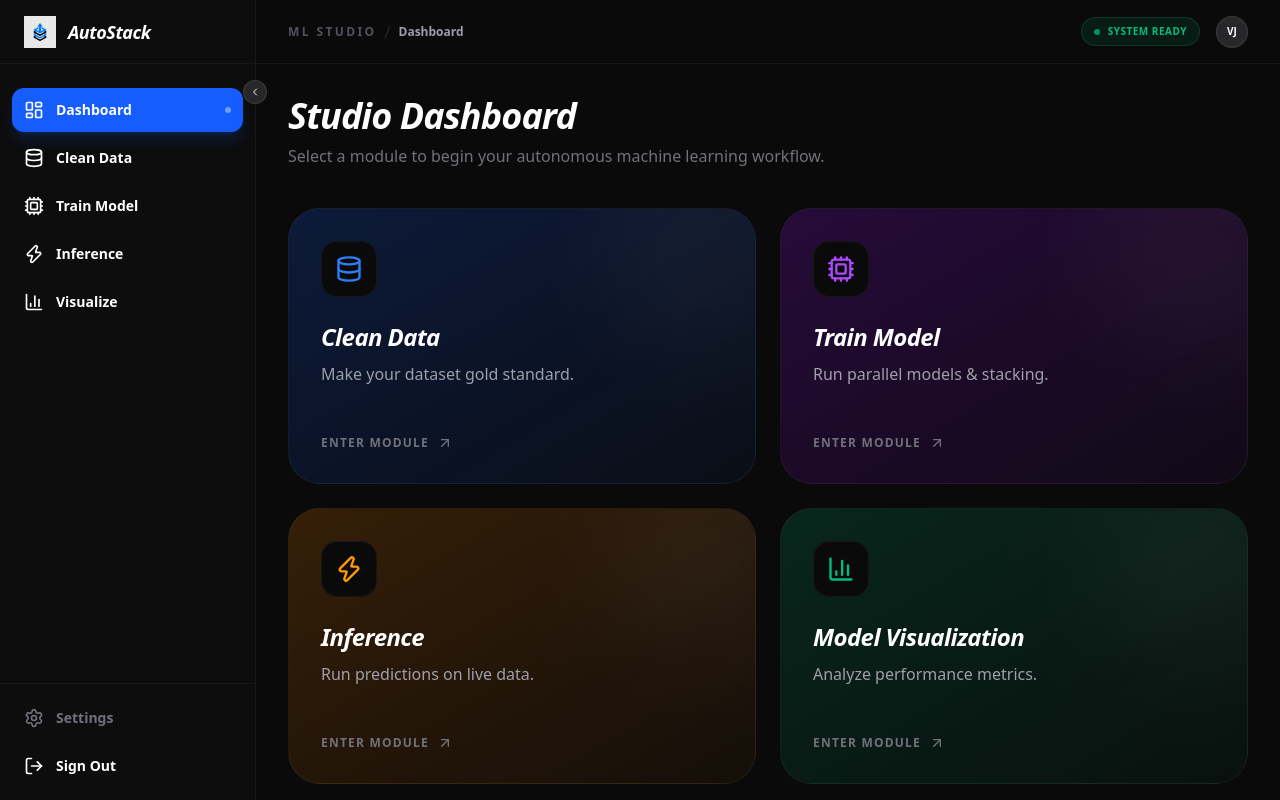
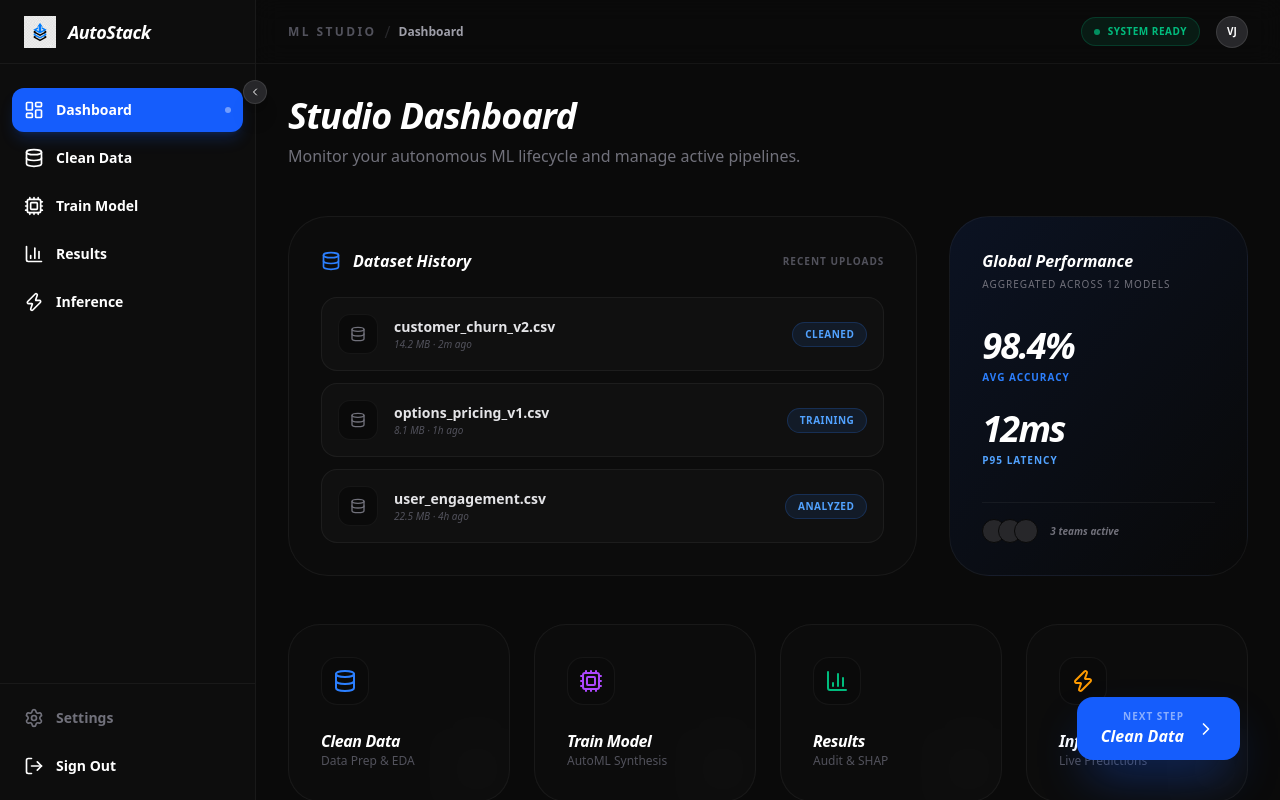
Before and after one commit to VedantJadhav701/Autonomous_ML_Builder, a Next.js app in the folder frontend/: page /studio in a window 1280 px wide. Built offline with nearby package versions, Linux system fonts and the light colour scheme; no server answers.

Commit message:
feat: Reorganize Studio Dashboard and Sidebar flow with guided Next Step navigation

```diff
--- a/frontend/src/app/studio/layout.tsx
+++ b/frontend/src/app/studio/layout.tsx
@@ -27,13 +27,17 @@ const NAV_ITEMS = [
   { label: "Dashboard", icon: LayoutDashboard, href: "/studio" },
   { label: "Clean Data", icon: Database, href: "/studio/clean" },
   { label: "Train Model", icon: Cpu, href: "/studio/train" },
+  { label: "Results", icon: BarChart3, href: "/studio/visualize" },
   { label: "Inference", icon: Zap, href: "/studio/inference" },
-  { label: "Visualize", icon: BarChart3, href: "/studio/visualize" },
 ];
 
 export default function StudioLayout({ children }: { children: React.ReactNode }) {
   const pathname = usePathname();
   const [collapsed, setCollapsed] = useState(false);
+
+  // Calculate next step
+  const currentIndex = NAV_ITEMS.findIndex(item => item.href === pathname);
+  const nextStep = currentIndex >= 0 && currentIndex < NAV_ITEMS.length - 1 ? NAV_ITEMS[currentIndex + 1] : null;
 
   return (
     <StudioProvider>
@@ -104,7 +108,7 @@ export default function StudioLayout({ children }: { children: React.ReactNode }
       </aside>
 
       {/* Main Content Area */}
-      <main className="flex-1 flex flex-col overflow-hidden">
+      <main className="flex-1 flex flex-col overflow-hidden relative">
         {/* Global Header */}
         <header className="h-16 border-b border-white/5 flex items-center justify-between px-8 bg-[#0a0a0a]/80 backdrop-blur-md z-10 shrink-0">
           <div className="flex items-center gap-2">
@@ -129,6 +133,20 @@ export default function StudioLayout({ children }: { children: React.ReactNode }
         <div className="flex-1 overflow-y-auto p-8 custom-scrollbar">
           {children}
         </div>
+
+        {/* Next Step Button */}
+        {nextStep && (
+          <Link
+            href={nextStep.href}
+            className="fixed bottom-10 right-10 z-50 flex items-center gap-3 px-6 py-3 bg-blue-600 hover:bg-blue-500 text-white rounded-2xl font-black italic shadow-2xl shadow-blue-600/40 transition-all hover:scale-105 active:scale-95 group"
+          >
+            <div className="flex flex-col items-end">
+              <span className="text-[10px] uppercase tracking-widest opacity-50 not-italic">Next Step</span>
+              <span>{nextStep.label}</span>
+            </div>
+            <ChevronRight className="w-5 h-5 group-hover:translate-x-1 transition-transform" />
+          </Link>
+        )}
       </main>
     </div>
     </StudioProvider>
--- a/frontend/src/app/studio/page.tsx
+++ b/frontend/src/app/studio/page.tsx
@@ -44,67 +44,98 @@ const STUDIO_CARDS = [
 
 export default function StudioDashboard() {
   return (
-    <div className="space-y-10 max-w-6xl mx-auto animate-in fade-in slide-in-from-bottom-4 duration-700">
+    <div className="space-y-12 max-w-6xl mx-auto animate-in fade-in slide-in-from-bottom-4 duration-700">
       <div className="space-y-2">
         <h1 className="text-4xl font-black italic tracking-tight">Studio Dashboard</h1>
-        <p className="text-zinc-500 font-medium">Select a module to begin your autonomous machine learning workflow.</p>
+        <p className="text-zinc-500 font-medium">Monitor your autonomous ML lifecycle and manage active pipelines.</p>
       </div>
 
-      <div className="grid grid-cols-1 md:grid-cols-2 gap-6">
-        {STUDIO_CARDS.map((card) => (
+      {/* ── Top Section: History & Metrics ── */}
+      <div className="grid grid-cols-1 lg:grid-cols-3 gap-8">
+        {/* Dataset History */}
+        <div className="lg:col-span-2 p-8 rounded-[40px] border border-white/5 bg-white/[0.01] space-y-6">
+          <div className="flex items-center justify-between">
+            <div className="flex items-center gap-3">
+              <Database className="w-5 h-5 text-blue-500" />
+              <h3 className="font-bold italic">Dataset History</h3>
+            </div>
+            <span className="text-[10px] font-black uppercase tracking-widest text-zinc-600">Recent Uploads</span>
+          </div>
+
+          <div className="space-y-3">
+            {[
+              { name: "customer_churn_v2.csv", size: "14.2 MB", date: "2m ago", status: "Cleaned" },
+              { name: "options_pricing_v1.csv", size: "8.1 MB", date: "1h ago", status: "Training" },
+              { name: "user_engagement.csv", size: "22.5 MB", date: "4h ago", status: "Analyzed" },
+            ].map((item, i) => (
+              <div key={i} className="flex items-center justify-between p-4 rounded-2xl bg-white/[0.02] border border-white/5 hover:bg-white/[0.04] transition-colors group cursor-pointer">
+                <div className="flex items-center gap-4">
+                  <div className="w-10 h-10 rounded-xl bg-[#0a0a0a] border border-white/5 flex items-center justify-center">
+                    <Database className="w-4 h-4 text-zinc-500 group-hover:text-blue-400 transition-colors" />
+                  </div>
+                  <div>
+                    <p className="text-sm font-bold text-zinc-200">{item.name}</p>
+                    <p className="text-[10px] font-medium text-zinc-600 italic">{item.size} · {item.date}</p>
+                  </div>
+                </div>
+                <span className="px-3 py-1 rounded-full bg-blue-500/10 border border-blue-500/20 text-[10px] font-black uppercase tracking-wider text-blue-400">{item.status}</span>
+              </div>
+            ))}
+          </div>
+        </div>
+
+        {/* Global Metrics */}
+        <div className="p-8 rounded-[40px] border border-white/5 bg-gradient-to-br from-blue-600/10 to-transparent space-y-8 flex flex-col justify-between">
+          <div className="space-y-1">
+            <h3 className="font-bold italic">Global Performance</h3>
+            <p className="text-[10px] font-medium text-zinc-500 uppercase tracking-widest">Aggregated Across 12 Models</p>
+          </div>
+
+          <div className="space-y-6">
+            <div className="space-y-1">
+              <p className="text-4xl font-black italic tracking-tighter">98.4%</p>
+              <p className="text-[10px] font-black uppercase tracking-widest text-blue-500">Avg Accuracy</p>
+            </div>
+            <div className="space-y-1">
+              <p className="text-4xl font-black italic tracking-tighter">12ms</p>
+              <p className="text-[10px] font-black uppercase tracking-widest text-blue-400">P95 Latency</p>
+            </div>
+          </div>
+
+          <div className="pt-4 border-t border-white/5 flex items-center gap-3">
+             <div className="flex -space-x-2">
+               {[1,2,3].map(i => <div key={i} className="w-6 h-6 rounded-full bg-zinc-800 border border-[#0a0a0a]" />)}
+             </div>
+             <p className="text-[10px] font-bold text-zinc-500 italic">3 teams active</p>
+          </div>
+        </div>
+      </div>
+
+      {/* ── Bottom Section: Module Cards ── */}
+      <div className="grid grid-cols-1 md:grid-cols-2 lg:grid-cols-4 gap-6">
+        {[
+          { title: "Clean Data", sub: "Data Prep & EDA", icon: Database, color: "text-blue-500", href: "/studio/clean" },
+          { title: "Train Model", sub: "AutoML Synthesis", icon: Cpu, color: "text-purple-500", href: "/studio/train" },
+          { title: "Results", sub: "Audit & SHAP", icon: BarChart3, color: "text-emerald-500", href: "/studio/visualize" },
+          { title: "Inference", sub: "Live Predictions", icon: Zap, color: "text-amber-500", href: "/studio/inference" },
+        ].map((card) => (
           <Link
             key={card.href}
             href={card.href}
-            className={`group relative p-8 rounded-[32px] bg-gradient-to-br ${card.color} border border-white/5 transition-all duration-300 hover:border-white/10 ${card.shadow} overflow-hidden`}
+            className="p-8 rounded-[32px] border border-white/5 bg-white/[0.01] hover:bg-white/[0.03] hover:border-white/10 transition-all group relative overflow-hidden"
           >
-            {/* Background Accent */}
-            <div className="absolute -right-12 -top-12 w-48 h-48 rounded-full bg-white/5 blur-3xl group-hover:bg-white/10 transition-colors" />
-
-            <div className="relative flex flex-col h-full justify-between gap-12">
-              <div className="space-y-6">
-                <div className={`w-14 h-14 rounded-2xl bg-[#0a0a0a] border border-white/5 flex items-center justify-center transition-transform duration-500 group-hover:scale-110 group-hover:rotate-3`}>
-                  <card.icon className={`w-7 h-7 ${card.iconColor}`} />
-                </div>
-                <div className="space-y-2">
-                  <h3 className="text-2xl font-black italic tracking-tight">{card.title}</h3>
-                  <p className="text-zinc-400 font-medium leading-relaxed">{card.subtitle}</p>
-                </div>
+            <div className="relative z-10 space-y-6">
+              <div className="w-12 h-12 rounded-2xl bg-[#0a0a0a] border border-white/5 flex items-center justify-center group-hover:scale-110 group-hover:rotate-3 transition-transform">
+                <card.icon className={`w-6 h-6 ${card.color}`} />
               </div>
-
-              <div className="flex items-center gap-2 text-xs font-black uppercase tracking-widest text-zinc-500 group-hover:text-white transition-colors">
-                <span>Enter Module</span>
-                <ArrowUpRight className="w-4 h-4 transition-transform group-hover:translate-x-0.5 group-hover:-translate-y-0.5" />
+              <div>
+                <h3 className="font-bold italic tracking-tight">{card.title}</h3>
+                <p className="text-xs text-zinc-600 font-medium">{card.sub}</p>
               </div>
             </div>
+            <div className="absolute -right-4 -bottom-4 w-24 h-24 bg-white/[0.02] rounded-full blur-2xl group-hover:bg-white/5 transition-colors" />
           </Link>
         ))}
-      </div>
-
-      {/* Quick Stats / Recent Activity Placeholder */}
-      <div className="pt-8">
-        <div className="p-8 rounded-[32px] border border-white/5 bg-white/[0.01] flex flex-col md:flex-row items-center justify-between gap-6">
-          <div className="flex items-center gap-6">
-            <div className="flex -space-x-3">
-              {[1, 2, 3].map(i => (
-                <div key={i} className="w-10 h-10 rounded-full bg-zinc-800 border-2 border-[#0a0a0a] flex items-center justify-center text-[10px] font-bold">DS</div>
-              ))}
-            </div>
-            <div className="space-y-1">
-              <p className="text-sm font-bold text-zinc-300">Active Pipelines</p>
-              <p className="text-xs text-zinc-600 font-medium italic">3 models currently in production</p>
-            </div>
-          </div>
-          <div className="flex items-center gap-8">
-            <div className="text-center">
-              <p className="text-xl font-black italic">98.4%</p>
-              <p className="text-[10px] font-black uppercase tracking-widest text-zinc-600">Avg Accuracy</p>
-            </div>
-            <div className="text-center">
-              <p className="text-xl font-black italic">12ms</p>
-              <p className="text-[10px] font-black uppercase tracking-widest text-zinc-600">P95 Latency</p>
-            </div>
-          </div>
-        </div>
       </div>
     </div>
   );
```
